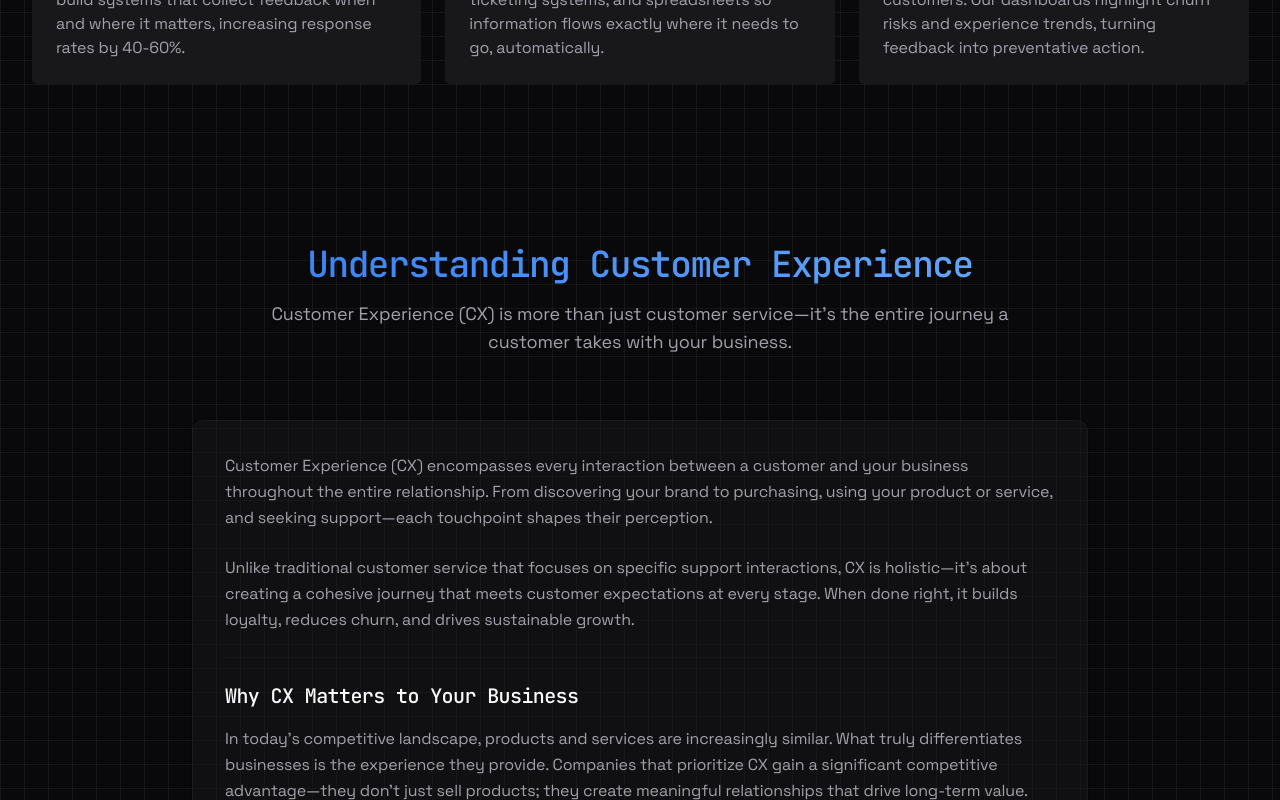
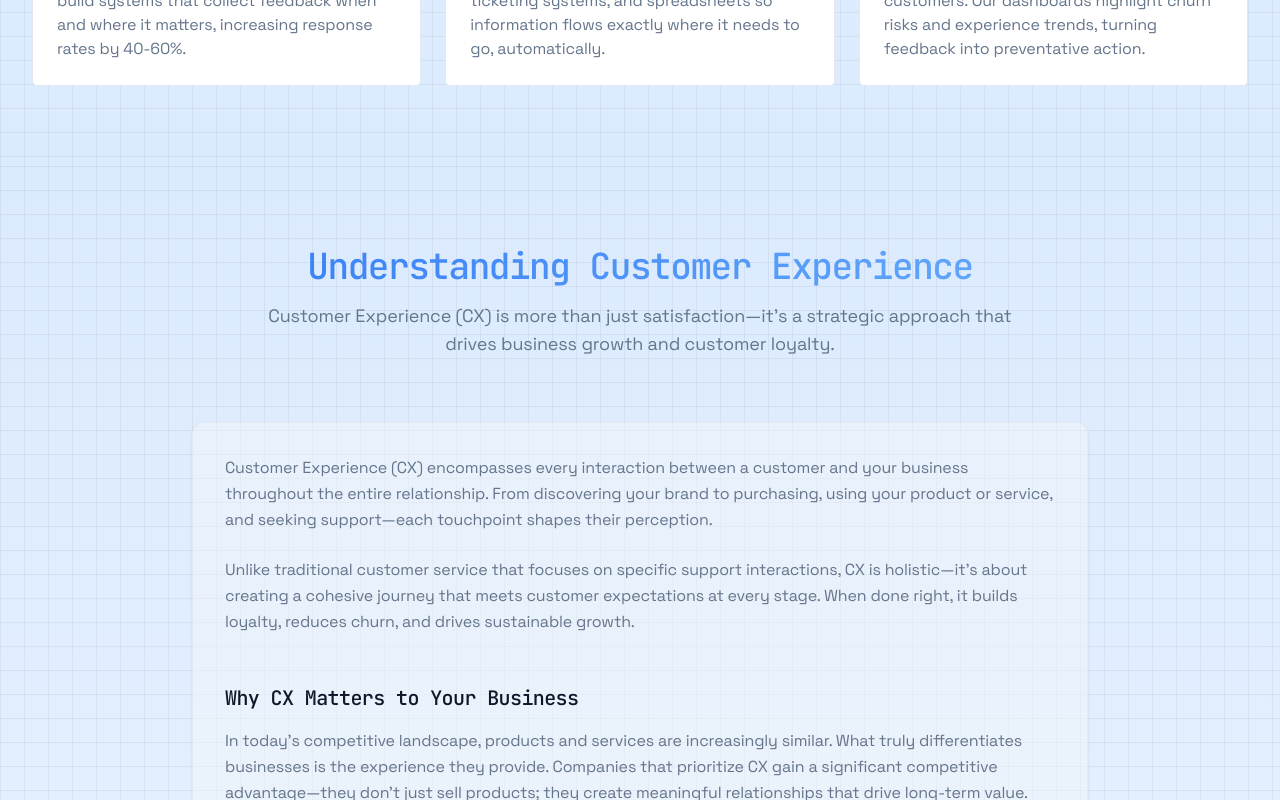
Before and after one commit to joshuaposton/strata_landing, a Next.js app: page / in a window 1280 px wide. Shown: the part 1041-1841 px from the top of the page. Built offline with nearby package versions, Linux system fonts and the light colour scheme.

Commit message:
feat(project): Finalize project structure and add initial files

```diff
--- a/src/components/CXExplainedSection.tsx
+++ b/src/components/CXExplainedSection.tsx
@@ -3,16 +3,16 @@ import { Lightbulb, TrendingUp, Users, BarChart3, Heart, ShieldCheck } from "luc
 
 export function CXExplainedSection() {
   return (
-    <section id="cx-explained" className="py-20 relative">
-      <div className="absolute inset-0 subtle-grid-bg"></div>
+    <section id='cx-explained' className='py-20 relative gradient-section-3'>
+      <div className='absolute inset-0 subtle-grid-bg'></div>
 
-      <div className="container relative z-10">
-        <div className="max-w-3xl mx-auto mb-16">
-          <h2 className="section-title text-center">
-            <span className="gradient-text">Understanding Customer Experience</span>
+      <div className='container relative z-10'>
+        <div className='max-w-3xl mx-auto mb-16'>
+          <h2 className='section-title text-center'>
+            <span className='gradient-text'>Understanding Customer Experience</span>
           </h2>
-          <p className="text-lg text-muted-foreground text-center mt-4">
-            Customer Experience (CX) is more than just customer service—it's the entire journey a customer takes with your business.
+          <p className='text-lg text-muted-foreground text-center mt-4'>
+            Customer Experience (CX) is more than just satisfaction—it's a strategic approach that drives business growth and customer loyalty.
           </p>
         </div>
 
--- a/src/components/Footer.tsx
+++ b/src/components/Footer.tsx
@@ -4,31 +4,31 @@ export function Footer() {
   const currentYear = new Date().getFullYear();
 
   return (
-    <footer className="border-t border-border/40 py-12">
-      <div className="container">
-        <div className="grid md:grid-cols-3 gap-8">
+    <footer className='border-t border-border/40 py-12 bg-white'>
+      <div className='container'>
+        <div className='grid md:grid-cols-3 gap-8'>
           <div>
-            <h3 className="text-xl font-medium mb-4 tech-font">Strata<span className="text-primary">XM</span></h3>
-            <p className="text-muted-foreground mb-4">
+            <h3 className='text-xl font-medium mb-4 tech-font'>Strata<span className='text-primary'>XM</span></h3>
+            <p className='text-muted-foreground mb-4'>
               Where Customer Experience Meets Code.
             </p>
           </div>
 
           <div>
-            <h4 className="text-sm font-medium mb-4 uppercase tracking-wider text-muted-foreground">Navigation</h4>
-            <ul className="space-y-2">
+            <h4 className='text-sm font-medium mb-4 uppercase tracking-wider text-muted-foreground'>Navigation</h4>
+            <ul className='space-y-2'>
               <li>
-                <Link href="#services" className="text-muted-foreground hover:text-foreground transition-colors">
+                <Link href='#services' className='text-muted-foreground hover:text-foreground transition-colors'>
                   Our Expertise
                 </Link>
               </li>
               <li>
-                <Link href="#case-study" className="text-muted-foreground hover:text-foreground transition-colors">
+                <Link href='#case-study' className='text-muted-foreground hover:text-foreground transition-colors'>
                   Case Study
                 </Link>
               </li>
               <li>
-                <Link href="#contact" className="text-muted-foreground hover:text-foreground transition-colors">
+                <Link href='#contact' className='text-muted-foreground hover:text-foreground transition-colors'>
                   Contact
                 </Link>
               </li>
@@ -36,13 +36,13 @@ export function Footer() {
           </div>
 
           <div>
-            <h4 className="text-sm font-medium mb-4 uppercase tracking-wider text-muted-foreground">Contact</h4>
-            <p className="text-muted-foreground mb-2">hello@strataxm.com</p>
+            <h4 className='text-sm font-medium mb-4 uppercase tracking-wider text-muted-foreground'>Contact</h4>
+            <p className='text-muted-foreground mb-2'>hello@strataxm.com</p>
           </div>
         </div>
 
-        <div className="border-t border-border/40 mt-8 pt-8 text-center">
-          <p className="text-sm text-muted-foreground">&copy; {currentYear} StrataXM. All rights reserved.</p>
+        <div className='border-t border-border/40 mt-8 pt-8 text-center'>
+          <p className='text-sm text-muted-foreground'>&copy; {currentYear} StrataXM. All rights reserved.</p>
         </div>
       </div>
     </footer>
--- a/src/components/Header.tsx
+++ b/src/components/Header.tsx
@@ -3,24 +3,24 @@ import Link from "next/link";
 
 export function Header() {
   return (
-    <header className="w-full py-5 border-b border-border/40 backdrop-blur-md bg-background/80 fixed top-0 z-50">
-      <div className="container mx-auto flex justify-between items-center">
-        <div className="flex items-center">
-          <Link href="/">
-            <span className="text-2xl font-medium text-foreground tech-font">Strata<span className="text-primary">XM</span></span>
+    <header className='w-full py-5 border-b border-border/40 backdrop-blur-md bg-white/80 fixed top-0 z-50'>
+      <div className='container mx-auto flex justify-between items-center'>
+        <div className='flex items-center'>
+          <Link href='/'>
+            <span className='text-2xl font-medium text-foreground tech-font'>Strata<span className='text-primary'>XM</span></span>
           </Link>
         </div>
-        <nav className="hidden md:flex items-center space-x-8">
-          <Link href="#services" className="text-muted-foreground hover:text-foreground transition-colors text-sm">
+        <nav className='hidden md:flex items-center space-x-8'>
+          <Link href='#services' className='text-muted-foreground hover:text-foreground transition-colors text-sm'>
             Our Expertise
           </Link>
-          <Link href="#case-study" className="text-muted-foreground hover:text-foreground transition-colors text-sm">
+          <Link href='#case-study' className='text-muted-foreground hover:text-foreground transition-colors text-sm'>
             Case Study
           </Link>
         </nav>
         <div>
-          <Button asChild variant="default" size="sm">
-            <Link href="#contact">Start the Conversation</Link>
+          <Button asChild variant='default' size='sm'>
+            <Link href='#contact'>Start the Conversation</Link>
           </Button>
         </div>
       </div>
--- a/src/components/Hero.tsx
+++ b/src/components/Hero.tsx
@@ -1,28 +1,27 @@
-
 import { Button } from "@/components/ui/button";
 import Link from "next/link";
 
 export function Hero() {
   return (
-    <section className="pt-32 pb-20 md:pt-40 md:pb-28 relative overflow-hidden">
-      <div className="absolute inset-0 subtle-grid-bg"></div>
-      <div className="absolute top-20 right-0 w-96 h-96 bg-primary/20 rounded-full filter blur-3xl opacity-20"></div>
-      <div className="absolute bottom-0 left-0 w-96 h-96 bg-blue-400/20 rounded-full filter blur-3xl opacity-20"></div>
+    <section className='pt-32 pb-20 md:pt-40 md:pb-28 relative overflow-hidden gradient-section-1'>
+      <div className='absolute inset-0 subtle-grid-bg'></div>
+      <div className='absolute top-20 right-0 w-96 h-96 bg-primary/10 rounded-full filter blur-3xl opacity-30'></div>
+      <div className='absolute bottom-0 left-0 w-96 h-96 bg-blue-400/10 rounded-full filter blur-3xl opacity-30'></div>
 
-      <div className="container relative z-10">
-        <div className="max-w-3xl mx-auto">
-          <h1 className="text-4xl md:text-5xl lg:text-6xl font-medium mb-6 tracking-tight tech-heading">
-            Turn Customer Experience Into a <span className="gradient-text">System</span>, Not a Guess
+      <div className='container relative z-10'>
+        <div className='max-w-3xl mx-auto'>
+          <h1 className='text-4xl md:text-5xl lg:text-6xl font-medium mb-6 tracking-tight tech-heading'>
+            Turn Customer Experience Into a <span className='gradient-text'>System</span>, Not a Guess
           </h1>
-          <p className="text-xl text-muted-foreground mb-10 leading-relaxed">
+          <p className='text-xl text-muted-foreground mb-10 leading-relaxed'>
             We build the connective tissue between your systems, automating workflows and providing clarity through data that drives decisions.
           </p>
-          <div className="flex flex-col sm:flex-row gap-4">
-            <Button asChild size="lg" className="px-8">
-              <Link href="#contact">Start the Conversation</Link>
+          <div className='flex flex-col sm:flex-row gap-4'>
+            <Button asChild size='lg' className='px-8'>
+              <Link href='#contact'>Start the Conversation</Link>
             </Button>
-            <Button asChild size="lg" variant="outline" className="px-8">
-              <Link href="#services">Our Expertise</Link>
+            <Button asChild size='lg' variant='outline' className='px-8'>
+              <Link href='#services'>Our Expertise</Link>
             </Button>
           </div>
         </div>
--- a/src/styles/globals.css
+++ b/src/styles/globals.css
@@ -1,3 +1,4 @@
+
 @tailwind base;
 @tailwind components;
 @tailwind utilities;
@@ -10,24 +11,24 @@
 
 @layer base {
   :root {
-    --background: 240 10% 3.9%;
-    --foreground: 0 0% 98%;
-    --card: 240 10% 3.9%;
-    --card-foreground: 0 0% 98%;
-    --popover: 240 10% 3.9%;
-    --popover-foreground: 0 0% 98%;
+    --background: 210 40% 98%;
+    --foreground: 222 47% 11%;
+    --card: 0 0% 100%;
+    --card-foreground: 222 47% 11%;
+    --popover: 0 0% 100%;
+    --popover-foreground: 222 47% 11%;
     --primary: 217 91% 60%;
-    --primary-foreground: 0 0% 98%;
-    --secondary: 240 5% 10%;
-    --secondary-foreground: 0 0% 98%;
-    --muted: 240 5% 10%;
-    --muted-foreground: 240 5% 65%;
+    --primary-foreground: 210 40% 98%;
+    --secondary: 210 40% 96.1%;
+    --secondary-foreground: 222 47% 11%;
+    --muted: 210 40% 96.1%;
+    --muted-foreground: 215 16% 47%;
     --accent: 217 91% 60%;
-    --accent-foreground: 0 0% 98%;
+    --accent-foreground: 222 47% 11%;
     --destructive: 0 84% 60%;
-    --destructive-foreground: 0 0% 98%;
-    --border: 240 5% 15%;
-    --input: 240 5% 15%;
+    --destructive-foreground: 210 40% 98%;
+    --border: 214.3 31.8% 91.4%;
+    --input: 214.3 31.8% 91.4%;
     --ring: 217 91% 60%;
     --radius: 0.3rem;
   }
@@ -58,11 +59,11 @@
   }
 
   .grid-item {
-    @apply bg-secondary rounded-lg p-6 transition-all duration-200 hover:bg-secondary/80 hover:shadow-lg hover:shadow-primary/10;
+    @apply bg-white rounded-lg p-6 transition-all duration-200 hover:bg-white/80 hover:shadow-lg hover:shadow-primary/10 border border-border;
   }
 
   .tech-grid-item {
-    @apply bg-secondary rounded-lg p-6 relative overflow-hidden transition-all duration-200 hover:shadow-lg hover:shadow-primary/20 border border-border/50 hover:border-primary/50;
+    @apply bg-white rounded-lg p-6 relative overflow-hidden transition-all duration-200 hover:shadow-lg hover:shadow-primary/20 border border-border hover:border-primary/50;
   }
 
   .section-title {
@@ -75,8 +76,8 @@
   }
 
   .subtle-grid-bg {
-    background-image: linear-gradient(to right, rgba(255, 255, 255, 0.05) 1px, transparent 1px),
-                      linear-gradient(to bottom, rgba(255, 255, 255, 0.05) 1px, transparent 1px);
+    background-image: linear-gradient(to right, rgba(0, 0, 0, 0.05) 1px, transparent 1px),
+                      linear-gradient(to bottom, rgba(0, 0, 0, 0.05) 1px, transparent 1px);
     background-size: 24px 24px;
   }
 
@@ -91,4 +92,21 @@
     letter-spacing: -0.05em;
     @apply font-medium;
   }
+
+  /* Section gradients */
+  .gradient-section-1 {
+    background: linear-gradient(180deg, #f0f9ff 0%, #e0f2fe 100%);
+  }
+
+  .gradient-section-2 {
+    background: linear-gradient(180deg, #e0f2fe 0%, #dbeafe 100%);
+  }
+
+  .gradient-section-3 {
+    background: linear-gradient(180deg, #dbeafe 0%, #eff6ff 100%);
+  }
+
+  .gradient-section-4 {
+    background: linear-gradient(180deg, #eff6ff 0%, #f0f9ff 100%);
+  }
 }
```
Also changed, not shown: src/components/CaseStudy.tsx (+22 -23 lines), src/components/ContactSection.tsx (+35 -36 lines), src/components/ServicesSection.tsx (+23 -24 lines).
